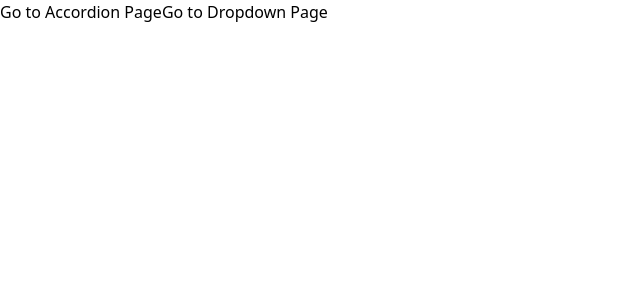
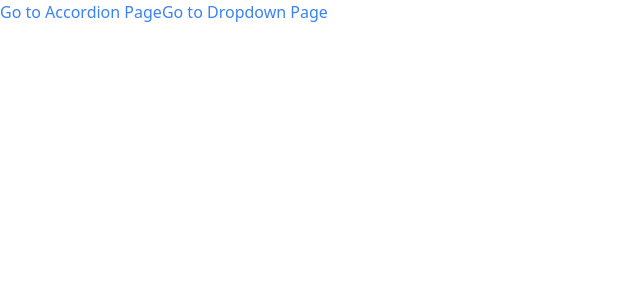
Before and after one commit to Shrike717/course-udemy-react-redux, a React (Create React App) app in the folder 06-comps/: page /button in a window 1280 px wide. Shown: the top 300 px of the page, without its empty margins (0-640 px from the left). Built offline with nearby package versions, Linux system fonts and the light colour scheme.

Commit message:
Done basic styling links

```diff
--- a/06-comps/src/components/Link.jsx
+++ b/06-comps/src/components/Link.jsx
@@ -1,9 +1,12 @@
 import React from 'react';
+import classNames from 'classnames';
 import { useContext } from 'react';
 import NavigationContext from "../context/navigation";
 
 function Link({ to, children }) {
   const { navigate } = useContext(NavigationContext);
+
+  const classes = classNames("text-blue-500");
 
   const handleClick = (event) => {
     if (event.metaKey || event.ctrlKey) {
@@ -14,7 +17,7 @@
     navigate(to);
   };
   return (
-    <a href={to} onClick={handleClick}>{children}</a>
+    <a className= {classes} href={to} onClick={handleClick}>{children}</a>
   )
 }
 
```
